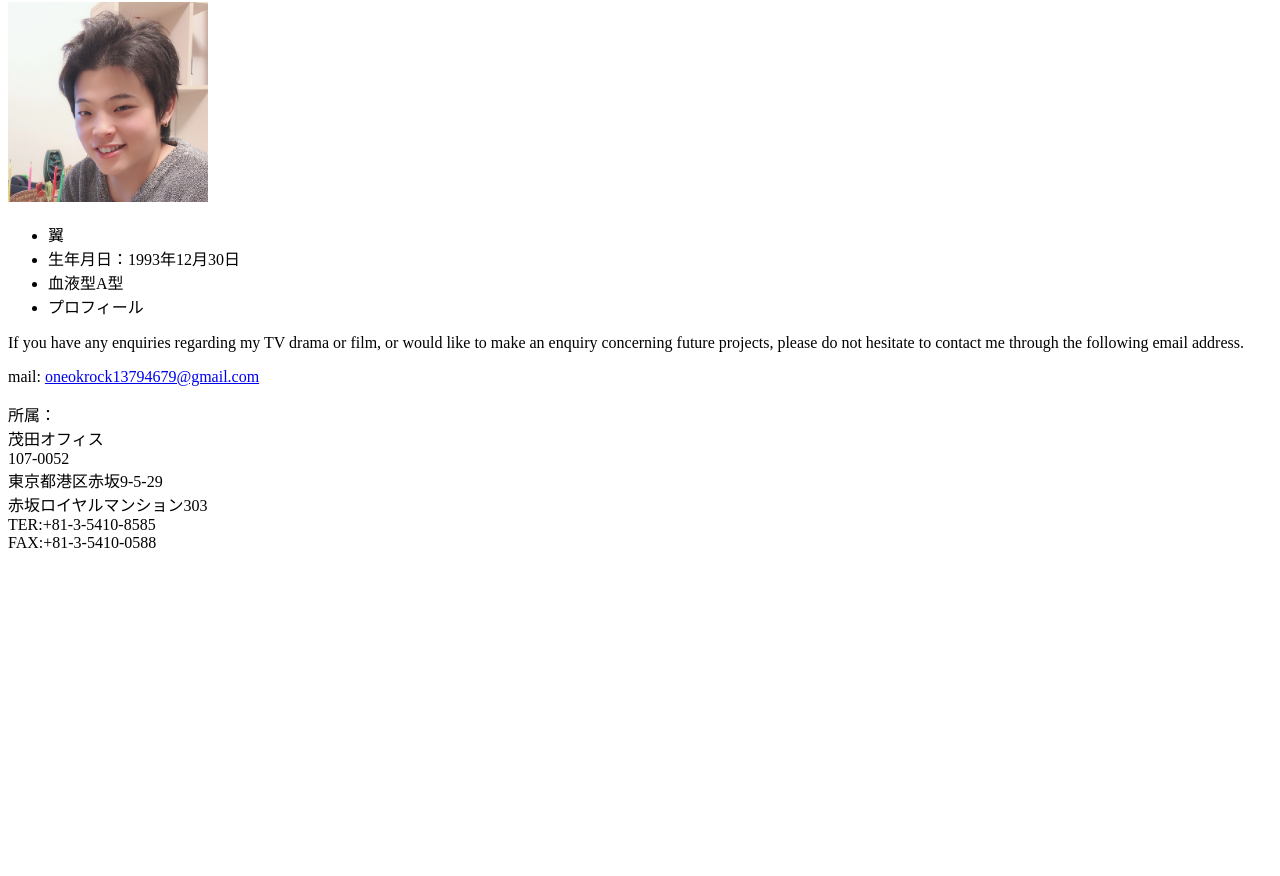
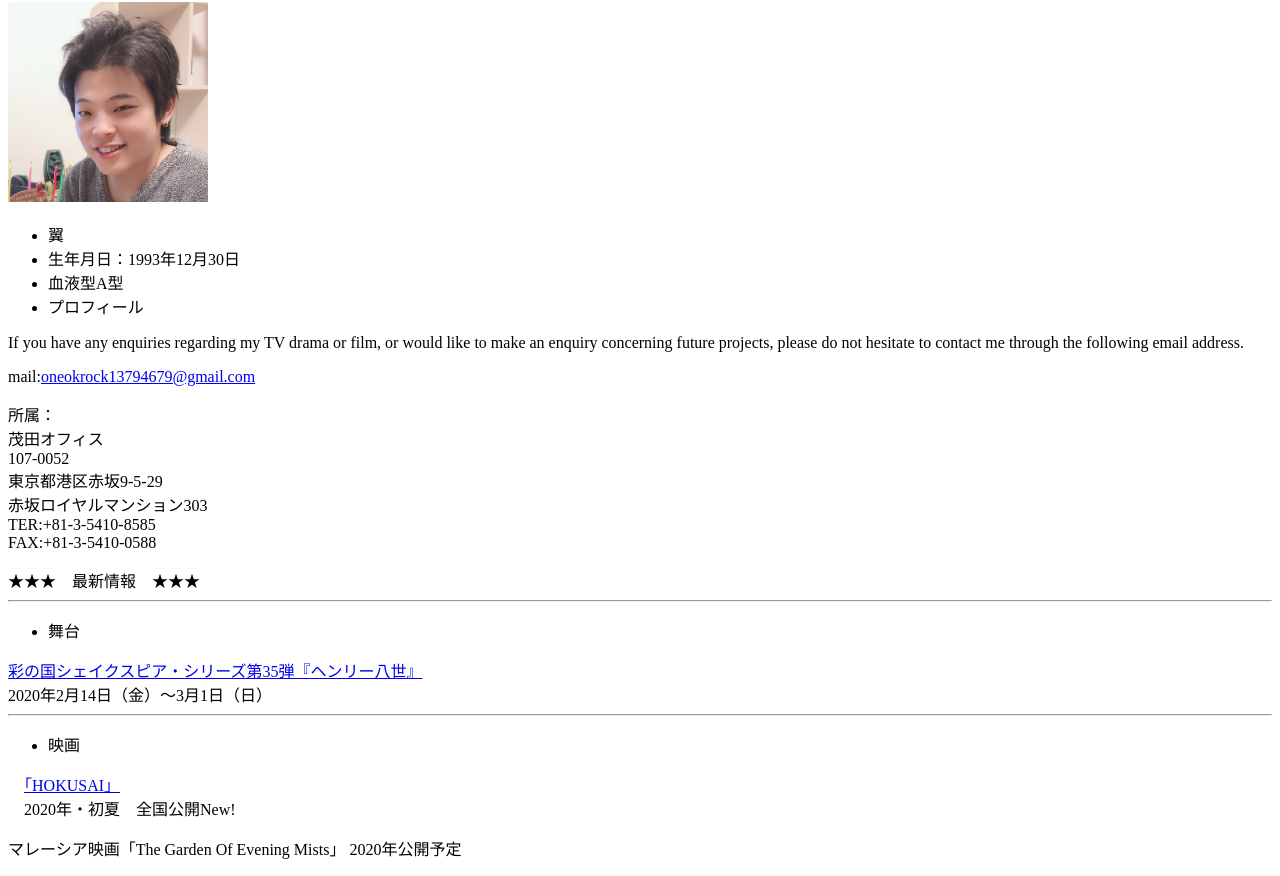
Before and after one commit to tsun1096/Profile, a plain HTML site: page index.html in a window 1280 px wide. Shown: the part 87-963 px from the top of the page. Before the commit the page ends 800 px from the top, so only its background shows below. Drawn offline with Linux system fonts and the light colour scheme.

Commit message:
詳細プロフィール

```diff
--- a/index.html
+++ b/index.html
@@ -21,7 +21,7 @@
  <div>
      <p>If you have any enquiries regarding my TV drama or film, or would like to make an enquiry concerning future projects, please do not hesitate to contact me through the following email address.
      </p>
-     mail: <a href="mailto:oneokrock13794679@gmail.com">oneokrock13794679@gmail.com</a>
+     mail:<a href="mailto:oneokrock13794679@gmail.com">oneokrock13794679@gmail.com</a>
      <div>
          <p>所属：</br>
              茂田オフィス</br>
@@ -31,6 +31,30 @@
              TER:+81-3-5410-8585</br>
              FAX:+81-3-5410-0588</br>
          </p>
+         <div>
+             <a>★★★　最新情報　★★★</a>
+             <hr>
+             <ul>
+                 <li>舞台</li>
+             </ul>
+             <a
+            href="https://www.saf.or.jp/arthall/stages/detail/7009">彩の国シェイクスピア・シリーズ第35弾『ヘンリー八世』</a></br>
+             <a>2020年2月14日（金）〜3月1日（日）</a>
+            </br>
+             <div>
+                <hr>
+                <ul>
+                    <li>映画</li>
+                </ul>
+                　<a href="http://www.hokusai2020.com/index_ja.html">「HOKUSAI」</a></br>
+                　<a>2020年・初夏　全国公開New!</a>
+
+                <p>
+                 <a>マレーシア映画「The Garden Of Evening Mists」</a>
+                <a>2020年公開予定</a>
+                </p>
+             </div>
+         </div>
      </div>
  </div>
 </body>
```
